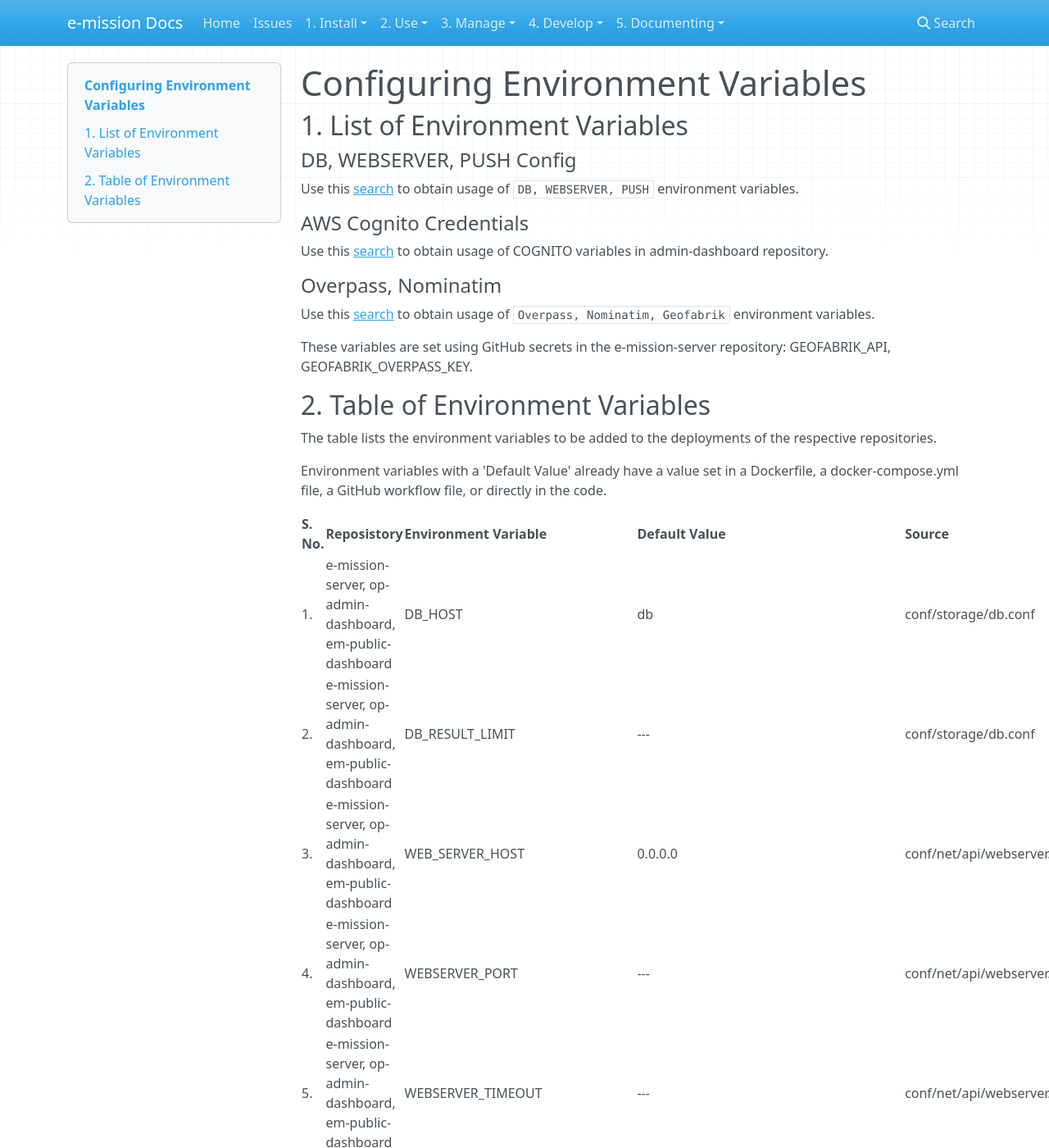
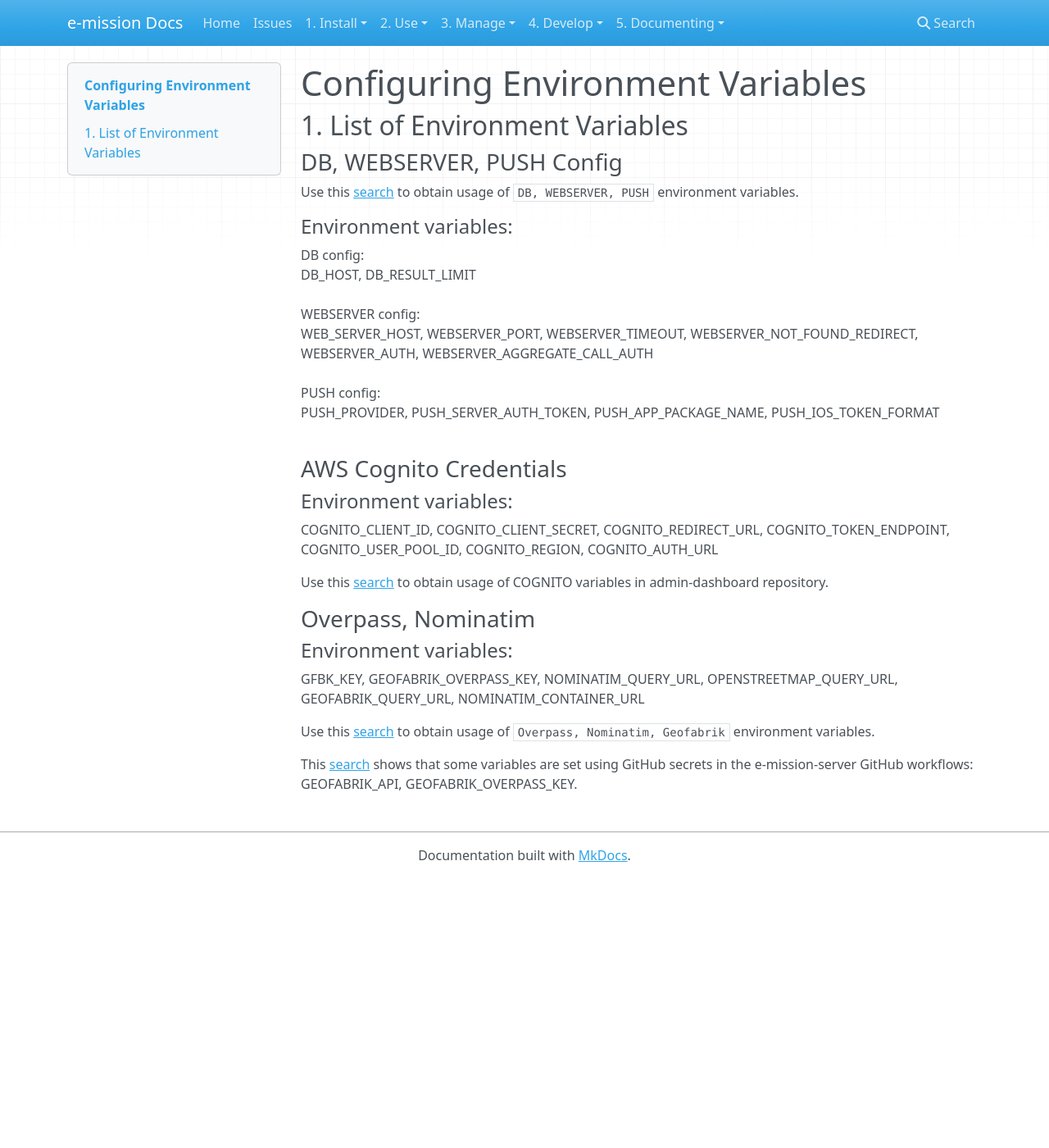
Before and after one commit to e-mission/e-mission-docs, an MkDocs documentation site: the page built from docs/dev/back/config_environment_variables.md, in a window 1280 px wide and 1400 px high. Shown: the whole window at 82% size. Built offline with MkDocs 1.6.1, drawn with Linux system fonts in a browser that asks for light colours; nearby versions of some CDN libraries; some of the changed text lies outside the part shown.

Commit message:
Removed table + Listed variable names under respective sections

```diff
--- a/docs/dev/back/config_environment_variables.md
+++ b/docs/dev/back/config_environment_variables.md
@@ -2,51 +2,26 @@
 
 ## 1. List of Environment Variables
 
-#### DB, WEBSERVER, PUSH Config
+### DB, WEBSERVER, PUSH Config
 Use this [search](https://github.com/search?q=repo%3Ae-mission%2Fe-mission-server%20config.get&type=code) to obtain usage of `DB, WEBSERVER, PUSH` environment variables.
 
-#### AWS Cognito Credentials
+#### Environment variables:
+DB config: <br>DB_HOST, DB_RESULT_LIMIT<br><br>
+WEBSERVER config: <br>WEB_SERVER_HOST, WEBSERVER_PORT, WEBSERVER_TIMEOUT, WEBSERVER_NOT_FOUND_REDIRECT, WEBSERVER_AUTH, WEBSERVER_AGGREGATE_CALL_AUTH<br><br>
+PUSH config: <br>PUSH_PROVIDER, PUSH_SERVER_AUTH_TOKEN, PUSH_APP_PACKAGE_NAME, PUSH_IOS_TOKEN_FORMAT<br><br>
+
+### AWS Cognito Credentials
+
+#### Environment variables:
+COGNITO_CLIENT_ID, COGNITO_CLIENT_SECRET, COGNITO_REDIRECT_URL, COGNITO_TOKEN_ENDPOINT, COGNITO_USER_POOL_ID, COGNITO_REGION, COGNITO_AUTH_URL
+
 Use this [search](https://github.com/search?q=repo%3Ae-mission%2Fop-admin-dashboard+%2F.getenv%5C%28%5C%22%5BA-Z%5D%2F&type=code) to obtain usage of COGNITO variables in admin-dashboard repository.
 
+### Overpass, Nominatim
 
-#### Overpass, Nominatim
+#### Environment variables:
+GFBK_KEY, GEOFABRIK_OVERPASS_KEY, NOMINATIM_QUERY_URL, OPENSTREETMAP_QUERY_URL, GEOFABRIK_QUERY_URL, NOMINATIM_CONTAINER_URL
 
 Use this [search](https://github.com/search?q=repo%3Ae-mission%2Fe-mission-server+%2F.environ.get%5C%28%5C%22%5BA-Z%5D%2F&type=code) to obtain usage of `Overpass, Nominatim, Geofabrik` environment variables.
 
-
-These variables are set using GitHub secrets in the e-mission-server repository: GEOFABRIK_API, GEOFABRIK_OVERPASS_KEY.
-
-
-## 2. Table of Environment Variables
-The table lists the environment variables to be added to the deployments of the respective repositories.
-
-Environment variables with a 'Default Value' already have a value set in a Dockerfile, a docker-compose.yml file, a GitHub workflow file, or directly in the code.
-
-
-| S. No. | Reposistory | Environment Variable | Default Value | Source |
-| ------------- | ------------- | ------------- | ------------- | ------------- |
-| 1. | e-mission-server, op-admin-dashboard, em-public-dashboard | DB_HOST | db | conf/storage/db.conf |
-| 2. | e-mission-server, op-admin-dashboard, em-public-dashboard | DB_RESULT_LIMIT | --- | conf/storage/db.conf |
-| 3. | e-mission-server, op-admin-dashboard, em-public-dashboard | WEB_SERVER_HOST | 0.0.0.0 | conf/net/api/webserver.conf |
-| 4. | e-mission-server, op-admin-dashboard, em-public-dashboard | WEBSERVER_PORT | --- | conf/net/api/webserver.conf |
-| 5. | e-mission-server, op-admin-dashboard, em-public-dashboard | WEBSERVER_TIMEOUT | --- | conf/net/api/webserver.conf |
-| 6. | e-mission-server, op-admin-dashboard, em-public-dashboard | WEBSERVER_NOT_FOUND_REDIRECT | --- | conf/net/api/webserver.conf |
-| 7. | e-mission-server, op-admin-dashboard, em-public-dashboard | WEBSERVER_AUTH | --- | conf/net/api/webserver.conf |
-| 8. | e-mission-server, op-admin-dashboard, em-public-dashboard | WEBSERVER_AGGREGATE_CALL_AUTH | --- | conf/net/api/webserver.conf |
-| 9. | e-mission-server, op-admin-dashboard | PUSH_PROVIDER | --- | conf/net/ext_service/push.json |
-| 10. | e-mission-server, op-admin-dashboard | PUSH_SERVER_AUTH_TOKEN | --- | conf/net/ext_service/push.json |
-| 11. | e-mission-server, op-admin-dashboard | PUSH_APP_PACKAGE_NAME | --- | conf/net/ext_service/push.json |
-| 12. | e-mission-server, op-admin-dashboard | PUSH_IOS_TOKEN_FORMAT | --- | conf/net/ext_service/push.json |
-| 13. | op-admin-dashboard | COGNITO_CLIENT_ID | --- | AWS Cognito |
-| 14. | op-admin-dashboard | COGNITO_CLIENT_SECRET | --- | AWS Cognito |
-| 15. | op-admin-dashboard | COGNITO_REDIRECT_URL | --- | AWS Cognito |
-| 16. | op-admin-dashboard | COGNITO_TOKEN_ENDPOINT | --- | AWS Cognito |
-| 17. | op-admin-dashboard | COGNITO_USER_POOL_ID | --- | AWS Cognito |
-| 18. | op-admin-dashboard | COGNITO_REGION | --- | AWS Cognito |
-| 19. | op-admin-dashboard | COGNITO_AUTH_URL | --- | AWS Cognito |
-| 20. | e-mission-server | GFBK_KEY | --- | .github/workflows/nominatim-docker-test.yml |
-| 21. | e-mission-server | GEOFABRIK_OVERPASS_KEY | --- | .github/workflows/test-overpass.yml |
-| 22. | e-mission-server | NOMINATIM_QUERY_URL |  --- | emission/individual_tests/TestNominatim.py |
-| 23. | e-mission-server | OPENSTREETMAP_QUERY_URL | https://nominatim.openstreetmap.org | emission/integrationTests/docker-compose.yml |
-| 24. | e-mission-server | GEOFABRIK_QUERY_URL |  https://geocoding.geofabrik.de/$GFBK_KEY | emission/integrationTests/docker-compose.yml |
-| 25. | e-mission-server | NOMINATIM_CONTAINER_URL | http://rhodeisland-nominatim:8080 | emission/integrationTests/docker-compose.yml |
+This [search](https://github.com/search?q=repo%3Ae-mission%2Fe-mission-server+geofabrik&type=code) shows that some variables are set using GitHub secrets in the e-mission-server GitHub workflows: GEOFABRIK_API, GEOFABRIK_OVERPASS_KEY.
```
